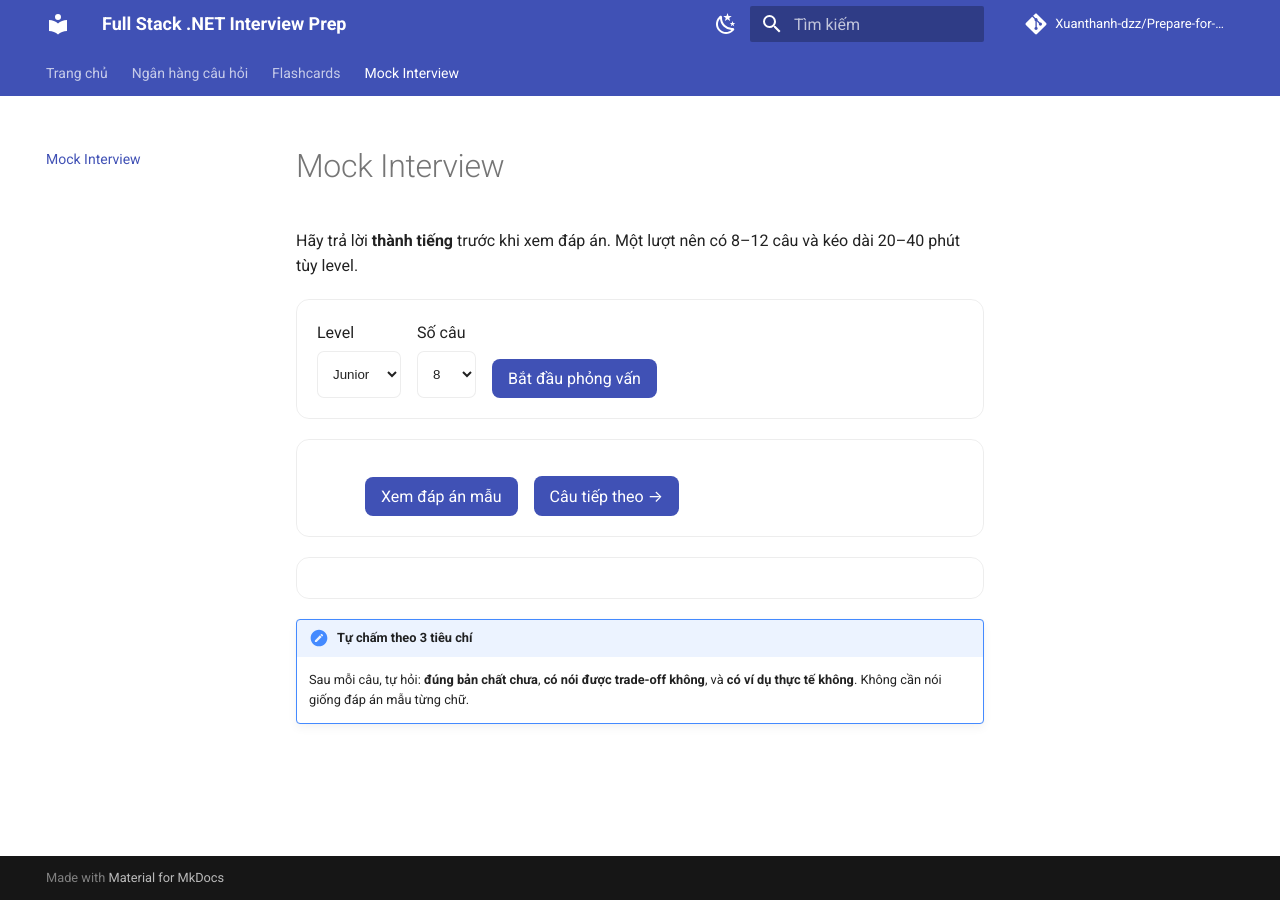
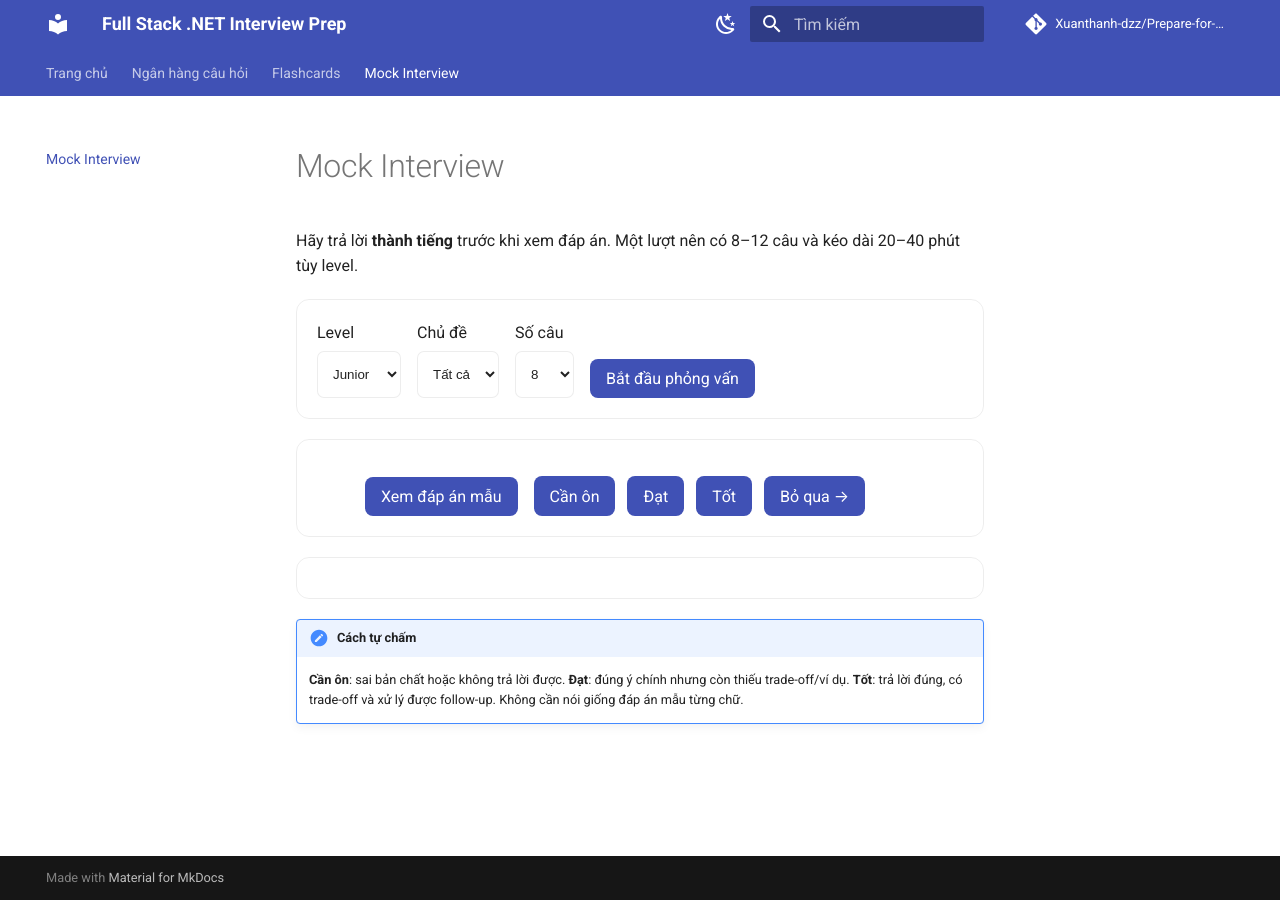
Before and after one commit to Xuanthanh-dzz/Prepare-for-job-interviews, an MkDocs documentation site: the page built from docs/mock-interview.md, in a window 1280 px wide. Built offline with MkDocs 1.6.1 and Material for MkDocs 9.7.7, drawn with Linux system fonts in a browser that asks for light colours; comment, search, counter and statistics services are not loaded.

Commit message:
feat: improve mock interview controls and self scoring

```diff
--- a/docs/mock-interview.md
+++ b/docs/mock-interview.md
@@ -11,11 +11,17 @@ Hãy trả lời **thành tiếng** trước khi xem đáp án. Một lượt n
       <option>Senior</option>
     </select>
   </label>
+  <label>Chủ đề
+    <select id="mock-topic">
+      <option value="">Tất cả</option>
+    </select>
+  </label>
   <label>Số câu
     <select id="mock-count">
       <option>5</option>
       <option selected>8</option>
       <option>10</option>
+      <option>12</option>
     </select>
   </label>
   <button id="mock-start" type="button">Bắt đầu phỏng vấn</button>
@@ -25,14 +31,20 @@ Hãy trả lời **thành tiếng** trước khi xem đáp án. Một lượt n
   <div id="mock-progress"></div>
   <h2 id="mock-question"></h2>
   <div id="mock-meta" class="muted"></div>
+
   <button id="mock-reveal" type="button">Xem đáp án mẫu</button>
+
   <div id="mock-answer" class="mock-answer" hidden></div>
-  <div class="mock-actions">
-    <button id="mock-next" type="button">Câu tiếp theo →</button>
+
+  <div id="mock-score" class="mock-actions" hidden>
+    <button id="mock-review" type="button">Cần ôn</button>
+    <button id="mock-pass" type="button">Đạt</button>
+    <button id="mock-strong" type="button">Tốt</button>
+    <button id="mock-next" type="button">Bỏ qua →</button>
   </div>
 </div>
 
 <div id="mock-result" class="mock-panel" hidden></div>
 
-!!! note "Tự chấm theo 3 tiêu chí"
-    Sau mỗi câu, tự hỏi: **đúng bản chất chưa**, **có nói được trade-off không**, và **có ví dụ thực tế không**. Không cần nói giống đáp án mẫu từng chữ.
+!!! note "Cách tự chấm"
+    **Cần ôn**: sai bản chất hoặc không trả lời được. **Đạt**: đúng ý chính nhưng còn thiếu trade-off/ví dụ. **Tốt**: trả lời đúng, có trade-off và xử lý được follow-up. Không cần nói giống đáp án mẫu từng chữ.
```
